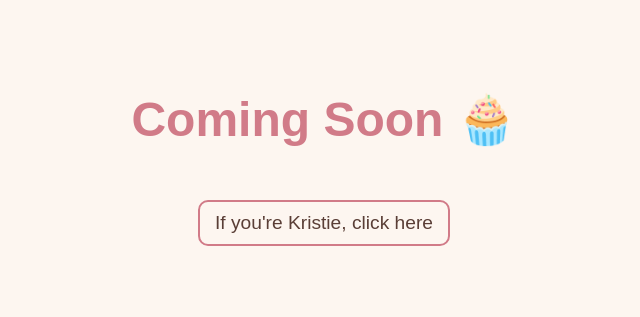
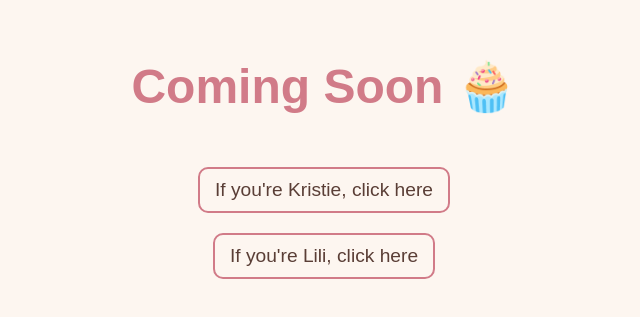
Before and after one commit to tyrada/Profolio, a plain HTML site: page index.html in a window 1280 px wide. Shown: the part 247-564 px from the top of the page, without its empty margins (316-956 px from the left). Drawn offline with Linux system fonts and the light colour scheme.

Commit message:
Add link for Lili in index.html

```diff
--- a/index.html
+++ b/index.html
@@ -41,5 +41,6 @@
 <body>
   <h1>Coming Soon 🧁</h1>
   <a href="kristie.html">If you're Kristie, click here</a>
+  <a href="/resources/">If you're Lili, click here</a>
 </body>
 </html>
```
